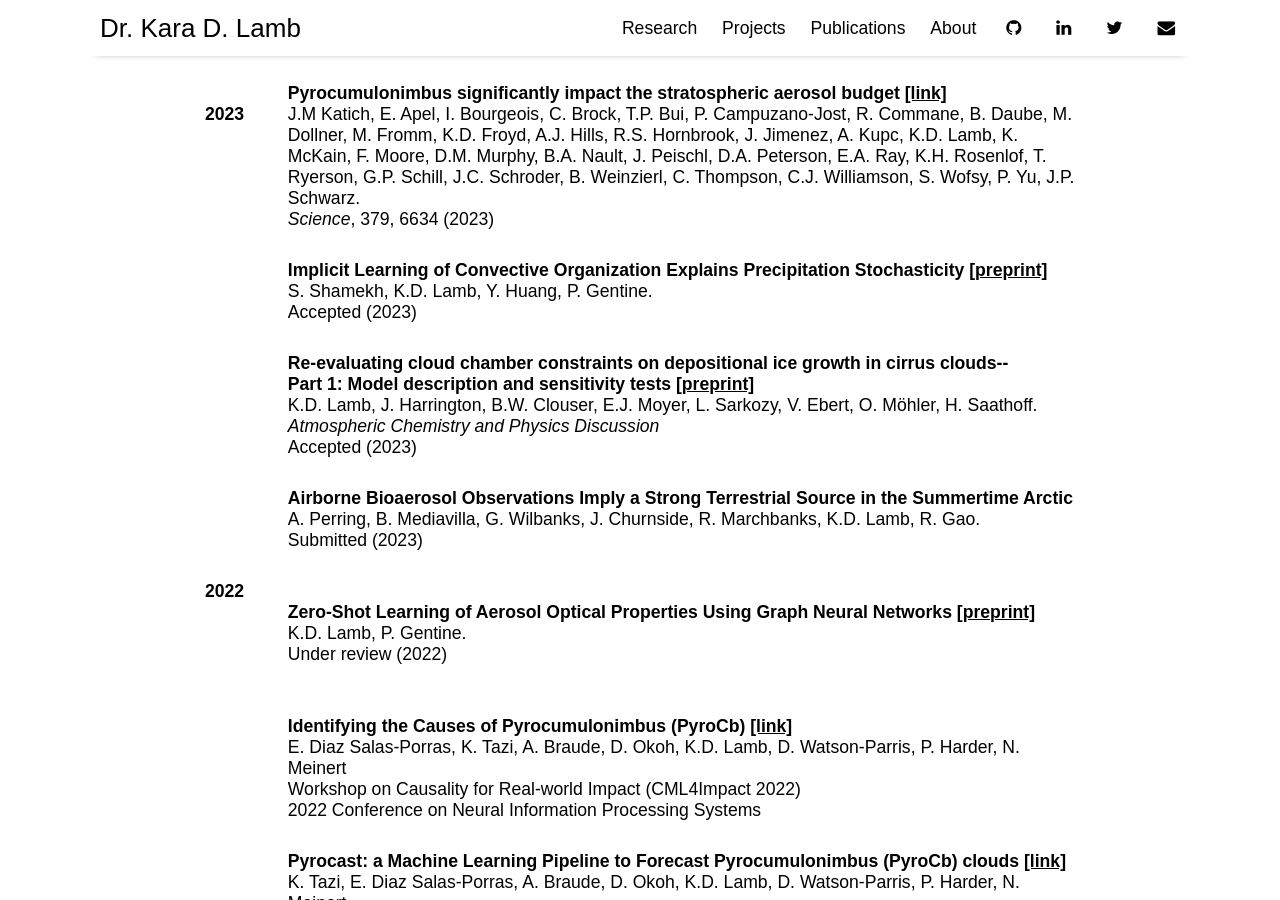
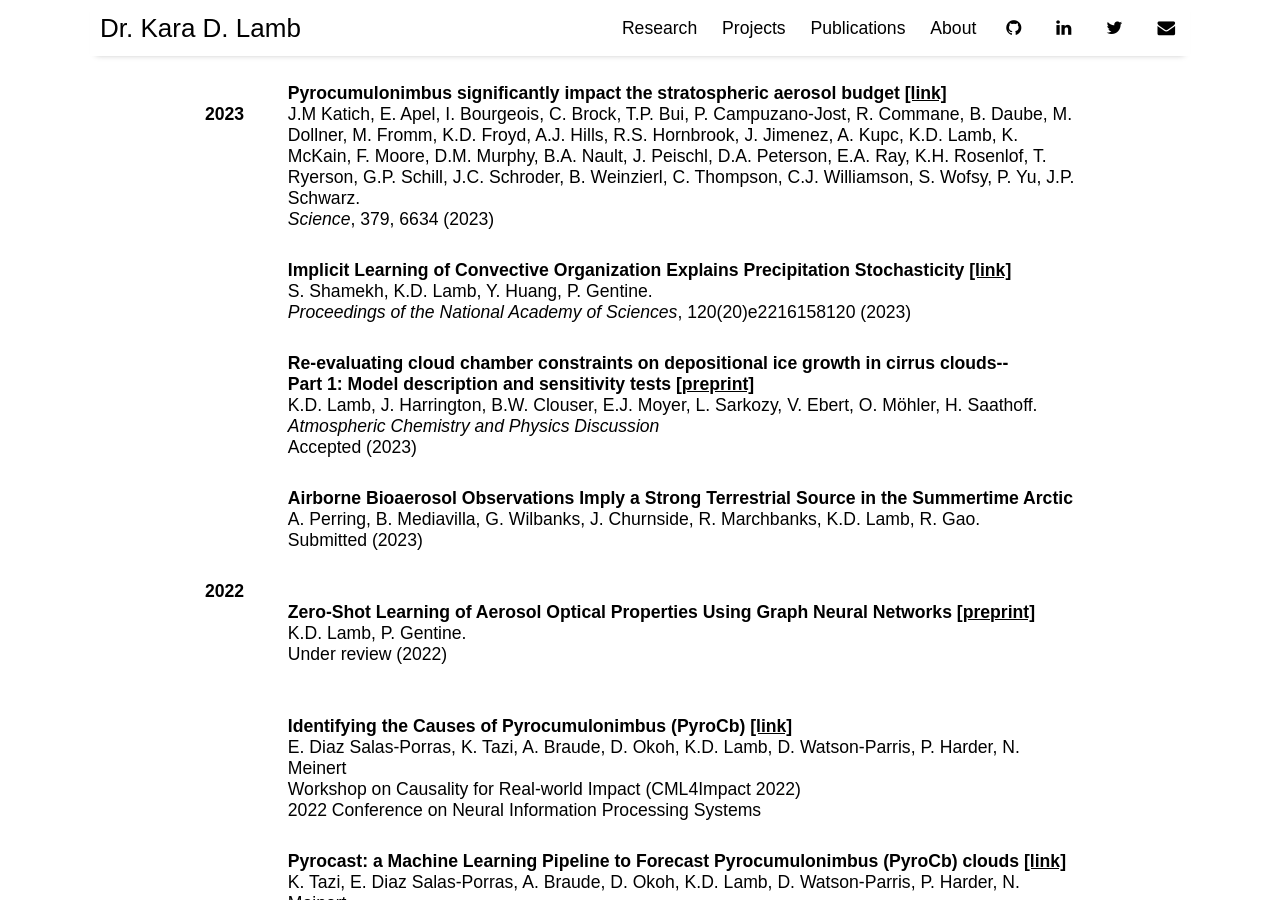
Before and after one commit to kdlamb/kdlamb.github.io, a Jekyll site: the page built from pages/publications.md, in a window 1280 px wide and 900 px high, scrolled down 318 px. Built offline with Jekyll 4.4.1, drawn with Linux system fonts in a browser that asks for light colours; nearby versions of some CDN libraries.

Commit message:
Updated publications

```diff
--- a/pages/publications.md
+++ b/pages/publications.md
@@ -23,9 +23,9 @@ image: waves-band.jpeg
  </tr>
      <tr>
 <td></td>
-    <td><strong>Implicit Learning of Convective Organization Explains Precipitation Stochasticity <a href="https://www.essoar.org/doi/abs/10.1002/essoar.10512517.1">[preprint]</a></strong><BR>
+    <td><strong>Implicit Learning of Convective Organization Explains Precipitation Stochasticity <a href="https://www.pnas.org/doi/10.1073/pnas.2216158120">[link]</a></strong><BR>
 S. Shamekh, K.D. Lamb, Y. Huang, P. Gentine.<BR>
-Accepted (2023)</td>
+<em>Proceedings of the National Academy of Sciences</em>, 120(20)e2216158120 (2023)</td>
  </tr>
      <tr>
  <td></td>
```
